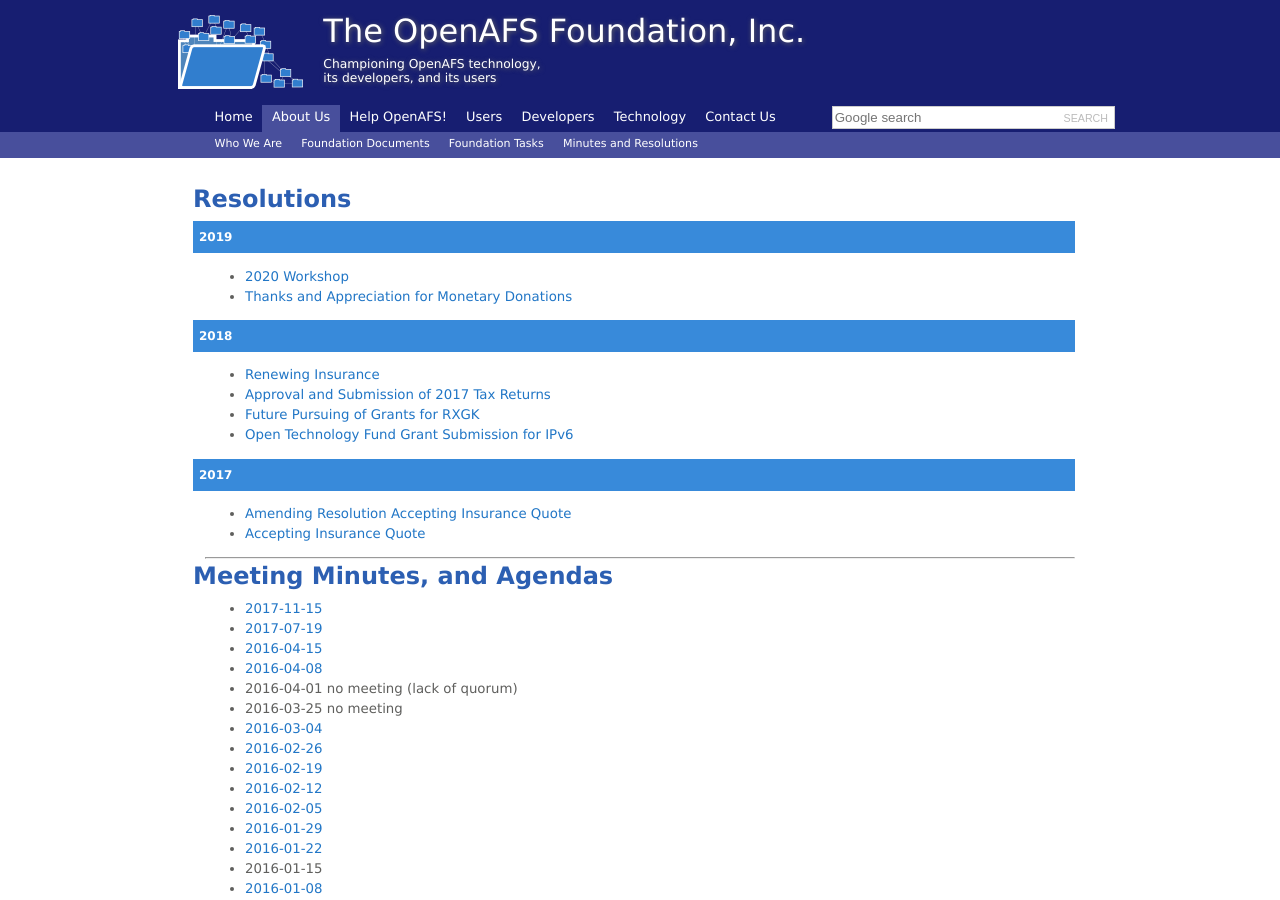
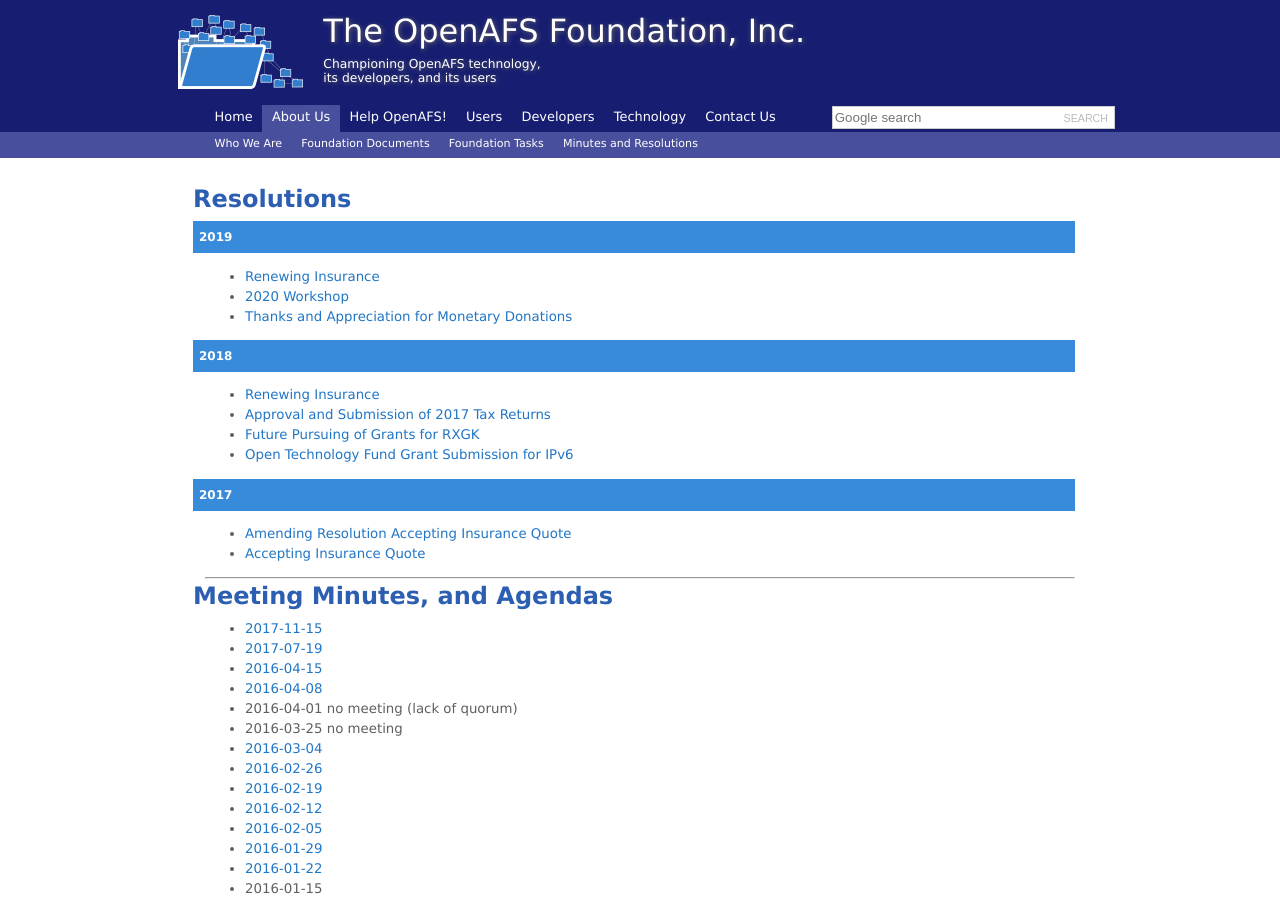
Before and after one commit to openafsfoundation/openafsfoundation.org, a Jekyll site: the page built from about/minutes/index.md, in a window 1280 px wide and 900 px high. Built offline with Jekyll 4.4.1, drawn with Linux system fonts in a browser that asks for light colours.

Commit message:
Signed workshop and insurance resolutions

```diff
--- a/about/minutes/index.md
+++ b/about/minutes/index.md
@@ -6,7 +6,8 @@
 ## Resolutions
 
 ### 2019
-* [2020 Workshop]({{ site.github.url | replace: 'http://', '//' }}/resolutions/Resolution-2020-Workshop_.pdf)
+* [Renewing Insurance]({{ site.github.url | replace: 'http://', '//' }}/resolutions/Resolution-Insurance-Renewal-2019_signed.pdf)
+* [2020 Workshop]({{ site.github.url | replace: 'http://', '//' }}/resolutions/Resolution-2020-Workshop_signed.pdf)
 * [Thanks and Appreciation for Monetary Donations]({{ site.github.url | replace: 'http://', '//' }}/resolutions/Resolution-Morgan-SineNomine-Donations_encrypted_.pdf)
 
 ### 2018
```
Also changed, not shown: 2 other files.
